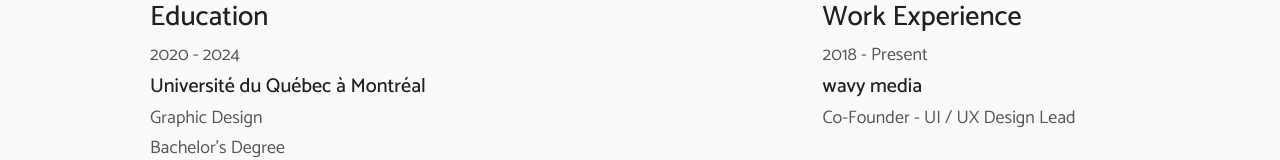
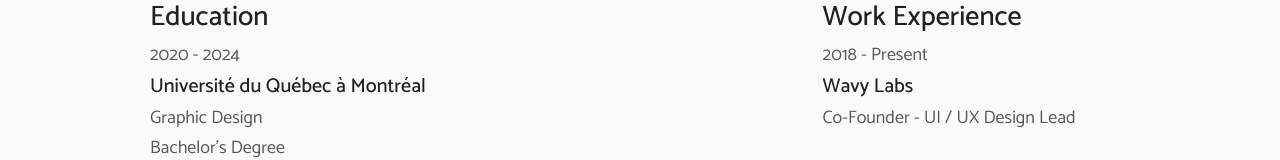
Before and after one commit to aramperes/matei, a React (Create React App) app: page /about in a window 1280 px wide. Shown: the part 863-1023 px from the top of the page. Built offline with nearby package versions, Linux system fonts and the light colour scheme.

Commit message:
Update AboutPage.tsx

```diff
--- a/src/Components/AboutPage/AboutPage.tsx
+++ b/src/Components/AboutPage/AboutPage.tsx
@@ -71,7 +71,7 @@ export default class AboutPage extends React.Component<any> {
                             <div className={"Title"}>Work Experience</div>
                             <div className={"Item"}>
                                 <div className={"Date"}>2018 - Present</div>
-                                <div className={"Name"}>wavy media</div>
+                                <div className={"Name"}>Wavy Labs</div>
                                 <div className={"Description"}>
                                     Co-Founder - UI / UX Design Lead
                                 </div>
```
